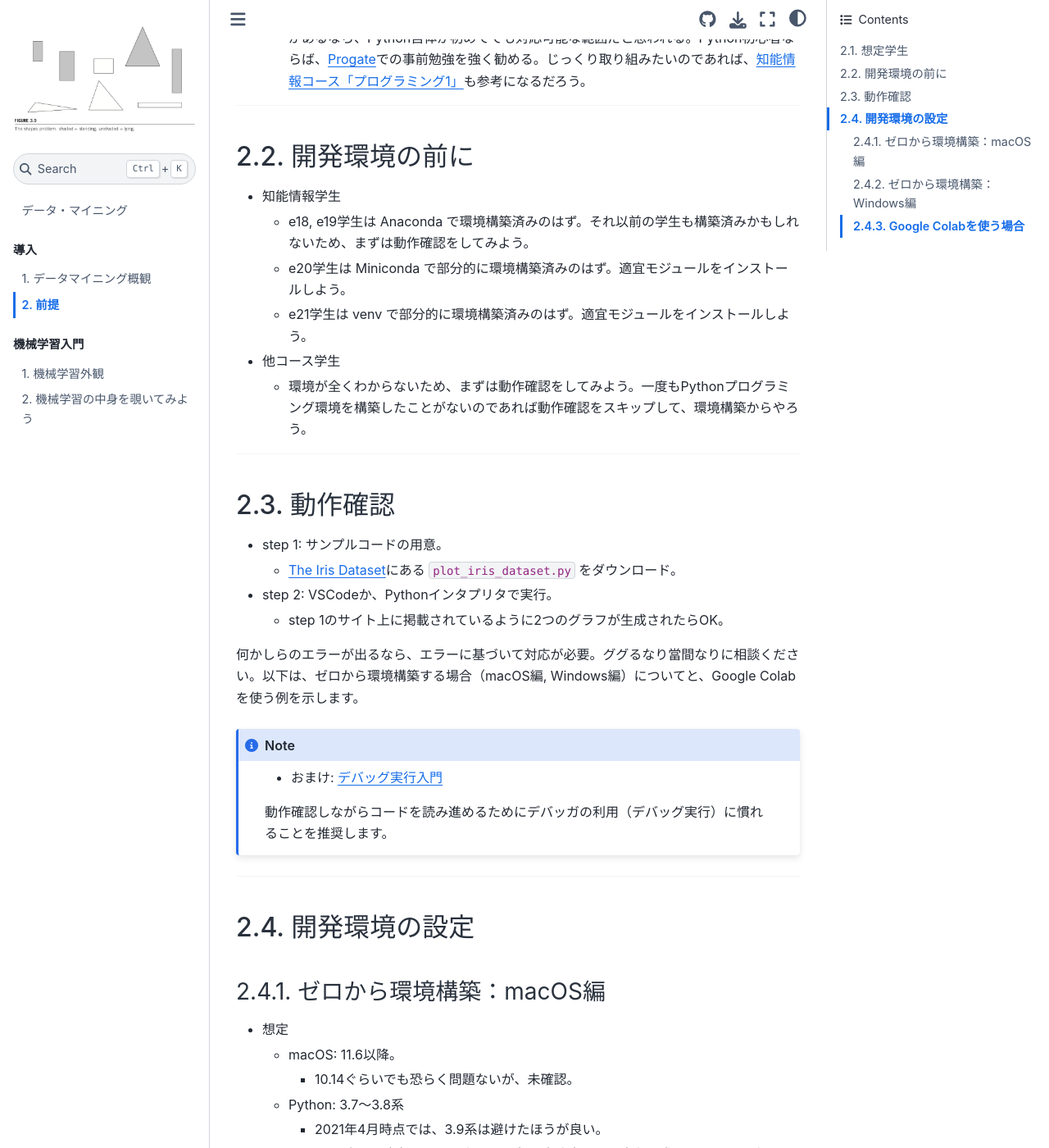
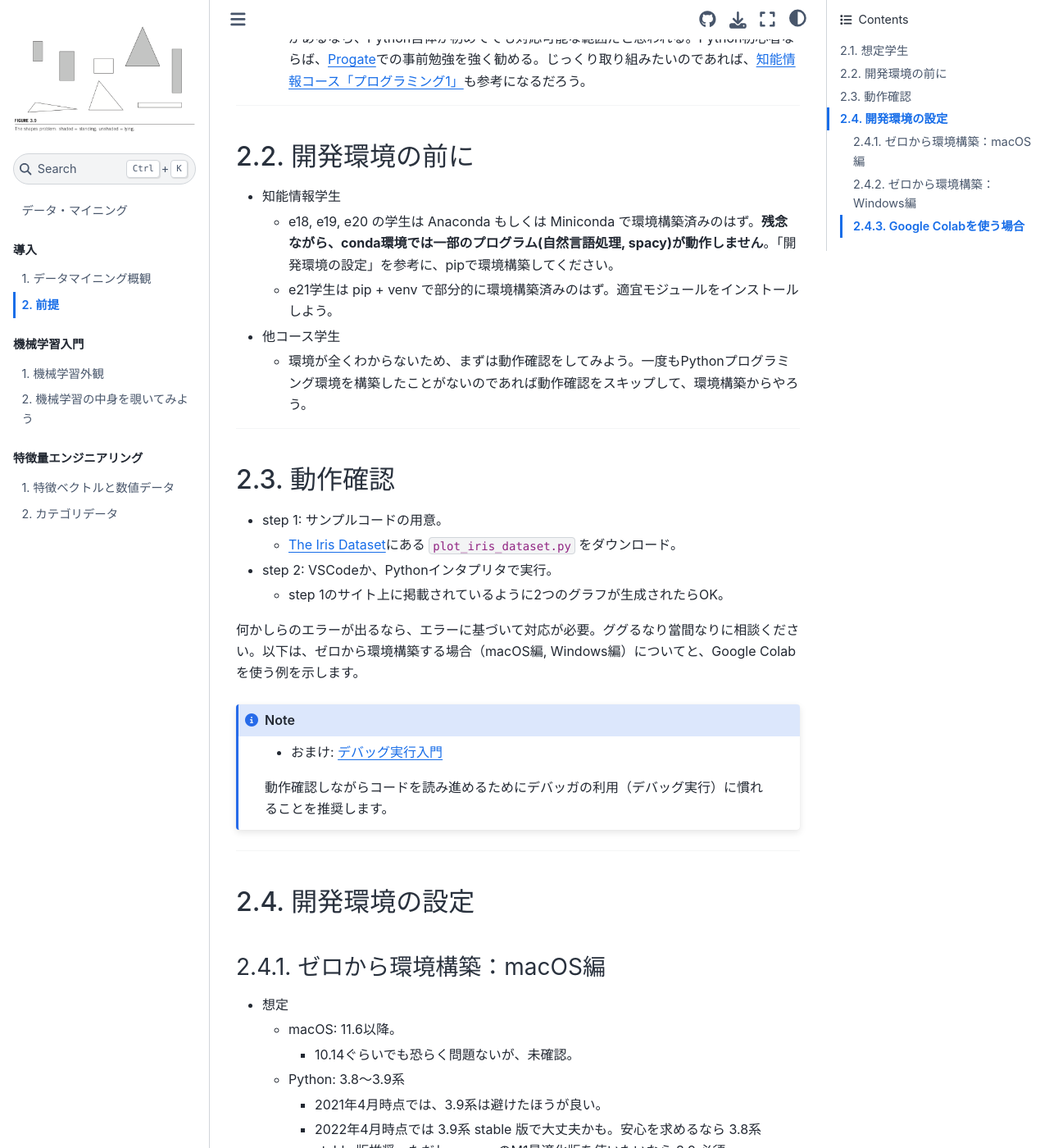
Before and after one commit to naltoma/datamining_intro2021, a Jupyter Book: the page built from 1-intro/env.md, in a window 1280 px wide and 1400 px high, scrolled down 414 px. Shown: the whole window at 82% size. Built offline with Jupyter Book 1.0.4 settings and Sphinx 7.4.7 and the Sphinx Book theme 1.1.4, drawn with Linux system fonts in a browser that asks for light colours; pages that are not in the unit, such as notebooks, are missing from menus; some of the changed text lies outside the part shown.

Commit message:
Tips for spacy (required pip)

```diff
--- a/1-intro/env.md
+++ b/1-intro/env.md
@@ -11,9 +11,8 @@
 ---
 ## 開発環境の前に
 - 知能情報学生
-  - e18, e19学生は Anaconda で環境構築済みのはず。それ以前の学生も構築済みかもしれないため、まずは動作確認をしてみよう。
-  - e20学生は Miniconda で部分的に環境構築済みのはず。適宜モジュールをインストールしよう。
-  - e21学生は venv で部分的に環境構築済みのはず。適宜モジュールをインストールしよう。
+  - e18, e19, e20 の学生は Anaconda もしくは Miniconda で環境構築済みのはず。**残念ながら、conda環境では一部のプログラム(自然言語処理, spacy)が動作しません**。「開発環境の設定」を参考に、pipで環境構築してください。
+  - e21学生は pip + venv で部分的に環境構築済みのはず。適宜モジュールをインストールしよう。
 - 他コース学生
   - 環境が全くわからないため、まずは動作確認をしてみよう。一度もPythonプログラミング環境を構築したことがないのであれば動作確認をスキップして、環境構築からやろう。
 
@@ -38,9 +37,9 @@
 - 想定
   - macOS: 11.6以降。
     - 10.14ぐらいでも恐らく問題ないが、未確認。
-  - Python: 3.7〜3.8系
+  - Python: 3.8〜3.9系
     - 2021年4月時点では、3.9系は避けたほうが良い。
-    - 2022年4月時点では 3.9系 stable 版で大丈夫かも。安心を求めるなら 3.8系 stable 版推奨。
+    - 2022年4月時点では 3.9系 stable 版で大丈夫かも。安心を求めるなら 3.8系 stable 版推奨。ただし、spacyのM1最適化版を使いたいなら 3.9 必須。
 
 ---
 #### pip を使う場合
@@ -60,7 +59,9 @@ pip install scikit-learn pandas matplotlib seaborn jupyterlab
   - 冒頭のサンプルコードで動作確認してみよう。
 
 ---
-#### condaを使う場合
+#### condaを使う場合（**推奨しません**）
+2022年4月時点では、condaでは[自然言語処理ライブラリspacy](https://spacy.io/)が動作しません。前述の pip を推奨します。
+
 - step 1: [Anaconda公式サイト](https://www.anaconda.com)から自分にあったインストーラを選んでインストール。
 - step 2: Pythonインタプリタのパスを確認。
   - ``which python``
@@ -85,7 +86,7 @@ pip install scikit-learn pandas matplotlib seaborn jupyterlab
 ---
 ### ゼロから環境構築：Windows編
 - 想定
-  - Python: 3.7〜3.8系
+  - Python: 3.8〜3.9系
     - 2021年4月時点で3.9系は避けたほうが良い。
     - 2022年4月時点では 3.9系 stable 版で大丈夫かも。安心を求めるなら 3.8系 stable 版推奨。
 - 大別して WSL2 により Linux系OSをインストールしてそこで環境構築するか、Windows上で直接環境構築するかの選択肢がある。
--- a/_config.yml
+++ b/_config.yml
@@ -2,7 +2,7 @@
 title: データマイニング
 author: Naruaki TOMA
 logo: './1-intro/figs/book-practical-machine-learning-figure3.9.png'
-copyright: "2021"
+copyright: "2022"
 
 #only_build_toc_files: true
 
--- a/_toc.yml
+++ b/_toc.yml
@@ -20,19 +20,19 @@ parts:
   - file: 2-ml-intro/ml-intro2.md
   - file: 2-ml-intro/gradient_descent.ipynb
 
-#- caption: "特徴量エンジニアリング"
-#  numbered: true
-#  chapters:
-#  - file: 3-feature-engineering/preprocess-number.md
-#  - file: 3-feature-engineering/preprocess_numerical.ipynb
-#  - file: 3-feature-engineering/preprocess-category.md
-#  - file: 3-feature-engineering/preprocess_categorical.ipynb
+- caption: "特徴量エンジニアリング"
+  numbered: true
+  chapters:
+  - file: 3-feature-engineering/preprocess-number.md
+  - file: 3-feature-engineering/preprocess_numerical.ipynb
+  - file: 3-feature-engineering/preprocess-category.md
+  - file: 3-feature-engineering/preprocess_categorical.ipynb
 
 #- caption: "特徴量エンジニアリング（テキストデータ）"
 #  numbered: true
 #  chapters:
 #  - file: 4-nlp/nlp1.md
-#  - file: 4-nlp/nlp1_code.ipynb
+#  - file: 4-nlp/nlp1_code_spacy.ipynb
 #  - file: 4-nlp/typical_methods.md
 #  - file: 4-nlp/typical_methods_mecab.ipynb
 #  - file: 4-nlp/typical_methods_spacy.ipynb
```
Also changed, not shown: other parts of 1-intro/env.md (+2 -2 lines), Readme.md (+1 -0 lines).
